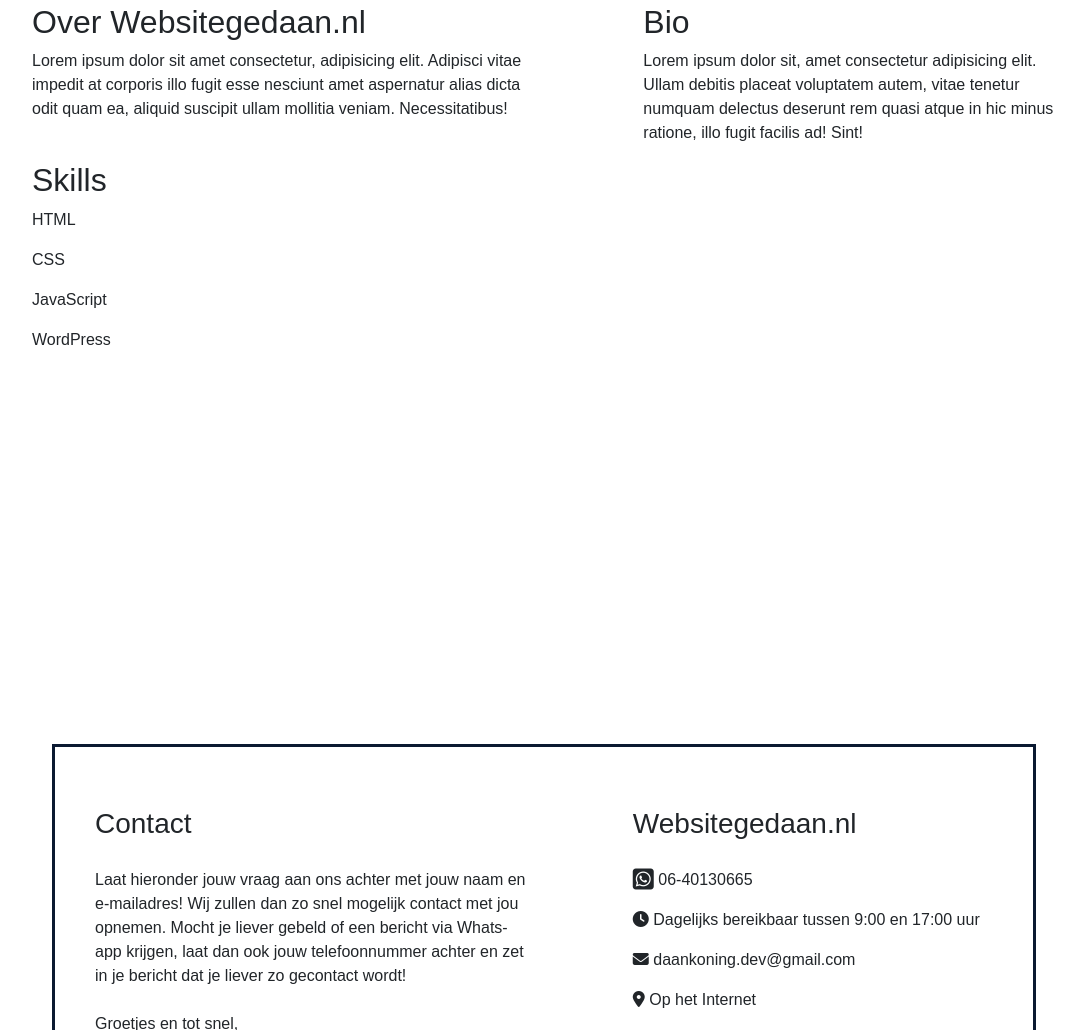
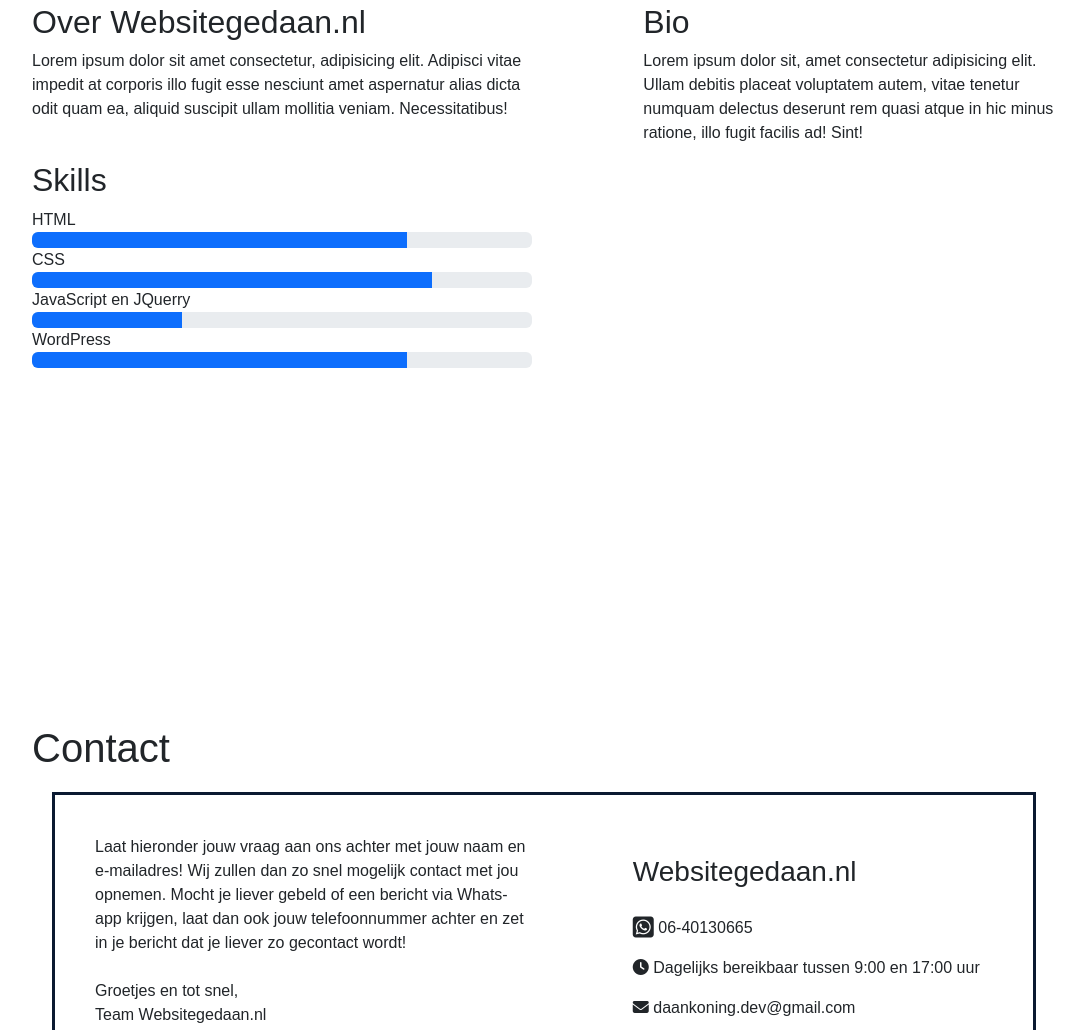
Before and after one commit to DaanKoningDev/websitegedaan1.0, a plain HTML site: page index.html in a window 1280 px wide. Shown: the part 3054-4084 px from the top of the page, without its empty margins (96-1180 px from the left). Drawn offline with nearby package versions, Linux system fonts and the light colour scheme; a script that the page names is missing.

Commit message:
Update index.html

```diff
--- a/index.html
+++ b/index.html
@@ -94,7 +94,7 @@
     </div>
 </div>
     <div class="card card-portfolio">
-    <div class="row">
+    <div class="row portfolio-row">
         <div class="portfolio-box-2 col-lg-8">
             <h3 class="titel2">Website 2</h3>
             <p>Lorem ipsum dolor, sit amet consectetur adipisicing elit. Id ipsam, culpa a quam accusamus officia? Natus cumque facere optio, vitae expedita quos, itaque, soluta ad maiores ut suscipit consectetur rem?</p>
@@ -135,10 +135,22 @@
     <div class="row">
         <div class="col-md-6">
             <h2>Skills</h2>
-            <p>HTML</p>
-            <p>CSS</p>
-            <p>JavaScript</p>
-            <p>WordPress</p>
+            HTML
+            <div class="progress">
+                <div class="progress-bar" role="progressbar" style="width: 75%" aria-valuenow="75" aria-valuemin="0" aria-valuemax="100"></div>
+              </div>
+            CSS
+            <div class="progress">
+                <div class="progress-bar" role="progressbar" style="width: 80%" aria-valuenow="75" aria-valuemin="0" aria-valuemax="100"></div>
+              </div>
+            JavaScript en JQuerry
+            <div class="progress">
+                <div class="progress-bar" role="progressbar" style="width: 30%" aria-valuenow="75" aria-valuemin="0" aria-valuemax="100"></div>
+              </div>
+            WordPress
+            <div class="progress">
+                <div class="progress-bar" role="progressbar" style="width: 75%" aria-valuenow="75" aria-valuemin="0" aria-valuemax="100"></div>
+              </div>
         </div>
     </div>
 <!-- </div> -->
@@ -148,10 +160,10 @@
 <!-- CONTACT -->
 
 <section id="contact" class="contact">
+                <h1 class="contact-header">Contact</h1>
 <div class="card card-contact">
     <div class="row">
             <div class="col-md-6">
-                <h3>Contact</h3>
                 <p>Laat hieronder jouw vraag aan ons achter met jouw naam en e-mailadres! Wij zullen dan zo snel mogelijk contact met jou opnemen. Mocht je liever gebeld of een bericht via Whats-app krijgen, laat dan ook jouw telefoonnummer achter en zet in je bericht dat je liever zo gecontact wordt! <br><br>Groetjes en tot snel, <br>Team Websitegedaan.nl</p>
                 <form action="https://formsubmit.co/e14abb24937cff683a0dc15dc8a97762" method="post">
 
@@ -241,11 +253,6 @@
                           </div>
                         </div>
                       </div>
-
-
-
-
-
             </div>
     </div>
 <!-- BRAND LINKS + FAVICONS -->
@@ -257,6 +264,10 @@
 </div>
 </section>
 
+
+<section class="copy">
+&copy; Websitegedaan.nl door Daan Koning
+</section>
         <script src="https://cdn.jsdelivr.net/npm/bootstrap@5.2.1/dist/js/bootstrap.bundle.min.js" integrity="sha384-u1OknCvxWvY5kfmNBILK2hRnQC3Pr17a+RTT6rIHI7NnikvbZlHgTPOOmMi466C8" crossorigin="anonymous"></script>
         <script src="index.js" async defer></script>
     </body>
```
